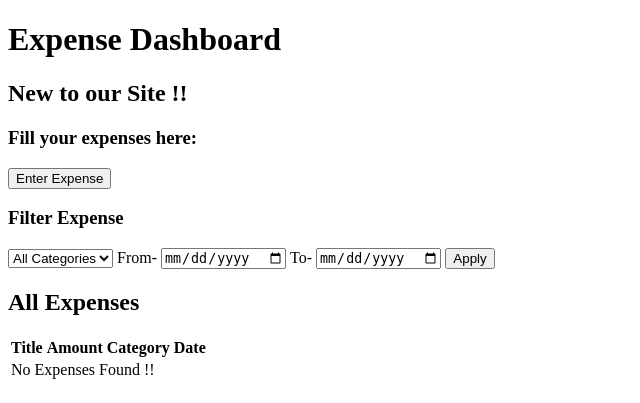
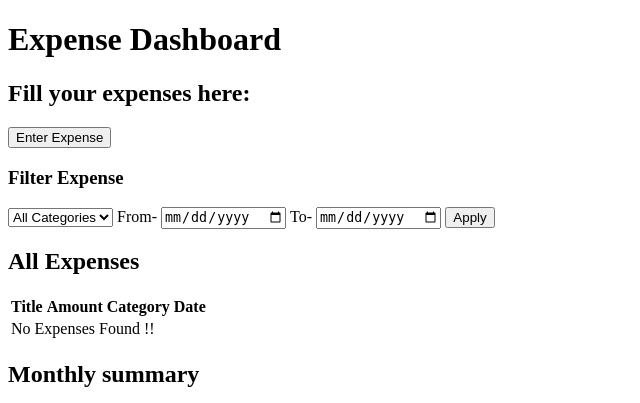
Before and after one commit to Ayush-OP00/Personal-Expense-Tracker, a Django app: page /dashboard/ in a window 1280 px wide. Shown: the top 403 px of the page, without its empty margins (0-640 px from the left). Run offline with Django 5.2, Linux system fonts and the light colour scheme; the visitor is signed in with stand-in values (Sample User, id 1); data that the repository does not hold is empty.

Commit message:
simple change

```diff
--- a/tracker/appTracker/templates/dataVisualization.html
+++ b/tracker/appTracker/templates/dataVisualization.html
@@ -8,8 +8,7 @@
 <body>
     <h1>Expense Dashboard</h1>
 
-    <h2>New to our Site !!</h2>
-    <H3>Fill your expenses here:</H3>
+    <h2>Fill your expenses here:</h2>
     <button onclick="location.href='{% url 'manage' %}'">Enter Expense</button>
 
     <h3>Filter Expense</h3>
```
